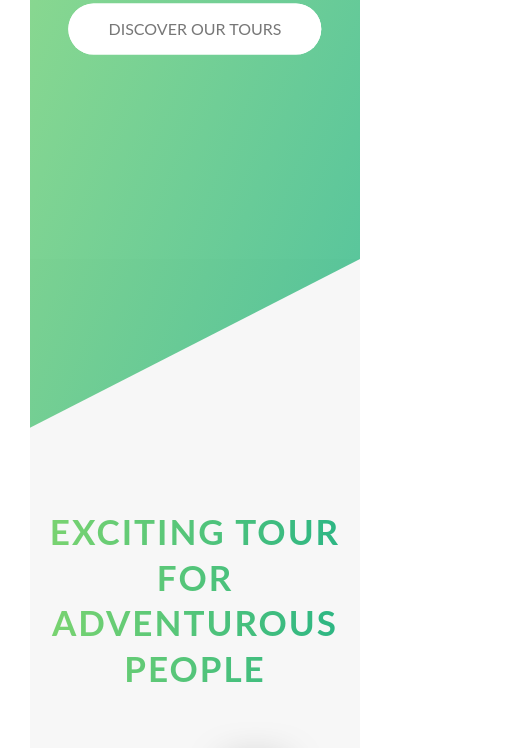
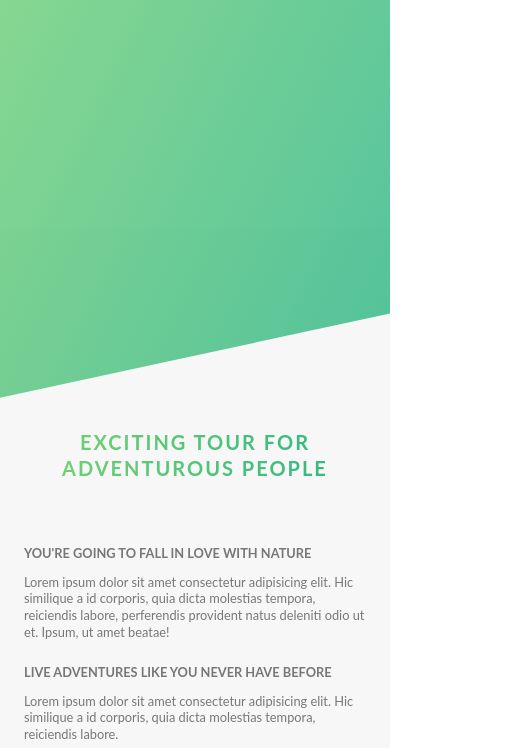
Before and after one commit to AnthonyMaldonadoCss/UdemyCourseAdvancedWebDesing, a website: page index.html in a window 390 px wide. Shown: the part 404-1152 px from the top of the page, 505 px wide, since content can reach past the window. Drawn offline with Linux system fonts and the light colour scheme.

Commit message:
Añadiendo media querys con sass

```diff
--- a/sass/abstracts/_mixins.scss
+++ b/sass/abstracts/_mixins.scss
@@ -12,3 +12,36 @@
 	left: 50%;
 	transform: translate(-50%, -50%);
 }
+
+
+// MEDIA QUERY MANAGER
+
+/*
+0 - 600px :Phone
+600 - 900px: Tablet Portrait
+900 - 1200px: Tablet Landscape
+[1200 - 1800px]: is where normal styles apply
+1800 +: Big desktop
+
+$breakpoint argument choices:
+- phone
+-tab-port
+-tab-land
+-big-desktop
+
+1em = 16px
+*/
+@mixin respond($breakpoint) {
+	@if $breakpoint == phone {
+		@media (max-width: 37.5em) {@content}; //600px
+	}
+	@if $breakpoint == tab-port {
+		@media (max-width: 56.25em) {@content}; //900px
+	}
+	@if $breakpoint == tab-land {
+		@media (max-width: 75em) {@content}; //1200px
+	}
+	@if $breakpoint == big-desktop {
+		@media (min-width: 112.5em) {@content}; //1800px
+	}
+}
--- a/sass/abstracts/_variables.scss
+++ b/sass/abstracts/_variables.scss
@@ -26,6 +26,8 @@ $default-font-size: 1.6rem;
 
 /*GRID*/
 
-$grid-width:114rem;
-$gutter-vertical:8rem;
-$gutter-horizontal:6rem;
+$grid-width: 114rem;
+$grid-width-small: 50rem;
+$gutter-vertical: 8rem;
+$gutter-vertical-small: 6rem;
+$gutter-horizontal: 6rem;
--- a/sass/base/_base.scss
+++ b/sass/base/_base.scss
@@ -5,9 +5,25 @@
 }
 
 html {
-	font-size: 62.5%;
+	font-size: 62.5%;/* width >=1200 && <=1800?      1rem = 10px; 10px/16px = 62.5% (en este caso 16px es el tamaño root es decir
+	el tamaño que la pagina asigna por defecto en caso de que no se defina esta propiedad)*/
+
+	@include respond(tab-land) { // width >=600 && <= 900?
+		font-size: 56.25%; //1 rem = 9px, 9/16 = 56.25%
+	}
+	@include respond(tab-port) { // width <=0 && <= 600?
+		font-size: 50%; //1 rem = 8px, 8/16 = 50%
+	}
+	@include respond(big-desktop) {
+		font-size: 75%; //1 rem = 12px, 12/16 = 75%
+	}
 }
 
 body {
 	box-sizing: border-box;
+	padding: 3rem;
+
+	@include respond(tab-port) {
+		padding: 0%;
+	}
 }
--- a/sass/base/_typography.scss
+++ b/sass/base/_typography.scss
@@ -4,7 +4,6 @@ body {
 	/*font-size: 16px;*/
 	line-height: 1.3;
 	color:$color-grey-dark;
-	padding: 3rem;
 }
 
 .heading-primary{
@@ -12,6 +11,7 @@ body {
 	text-transform: uppercase;
 	backface-visibility: hidden;
 	margin-bottom: 6rem;
+
 
 	&--main{
 		display: block; /*esta propiedad toma el width total y hace un <br> al comienzo y al final*/
@@ -22,6 +22,11 @@ body {
 		animation-name: moveInLeft;
 		animation-duration: 1s;
 		animation-timing-function: ease-out;
+
+		@include respond(phone) {
+			letter-spacing: 1rem;
+			font-size: 5rem;
+		}
 		/*
 		animation-iteration-count: 3;
 		animation-delay: 1s;
@@ -34,6 +39,10 @@ body {
 		font-weight: 700;
 		letter-spacing: 1.75rem;
 		animation: moveInRigth 1s ease-out;
+
+		@include respond(phone) {
+			letter-spacing: .5rem;
+		}
 	}
 }
 
@@ -47,6 +56,14 @@ body {
 	color: transparent;
 	letter-spacing: 2px;
 	transition: all .2s;
+
+	@include respond(tab-port){
+		font-size: 3rem;
+	}
+
+	@include respond(phone){
+		font-size: 2.5rem;
+	}
 
 	&:hover {
 		transform: skewY(2deg) skewX(15deg) scale(1.1);
--- a/sass/layout/_footer.scss
+++ b/sass/layout/_footer.scss
@@ -4,6 +4,10 @@
 	padding: 10rem 0;
 	font-size: 1.4rem;
 	color: $color-gray-ligth-1;
+
+	@include respond(tab-port){
+		padding: 8rem 0;
+	}
 
 
 	&__logo--box {
@@ -21,6 +25,11 @@
 		border-top:1px solid $color-grey-dark;
 		padding-top: 2rem;
 		display: inline-block;
+
+		@include respond(tab-port){
+			width: 100%;
+			text-align: center;
+		}
 	}
 
 	&__list {
@@ -59,5 +68,11 @@
 		width: 80%;
 		float: right;
 		text-align: center;
+
+		@include respond(tab-port){
+			width: 100%;
+			float: none;
+			text-align: center;
+		}
 	}
 }
--- a/sass/layout/_grid.scss
+++ b/sass/layout/_grid.scss
@@ -3,9 +3,18 @@
 	margin: 0 auto;
 
 
-	&:not(:last-child){
+	&:not(:last-child){ //con esto seleccionamos todo menos el ultimo elemento hijo
 		margin-bottom: $gutter-vertical;
-	} //con esto seleccionamos todo menos el ultimo elemento hijo
+
+		@include respond(tab-port) {
+				margin-bottom: $gutter-vertical-small;
+			}
+	}
+
+	@include respond(tab-port) {
+		max-width: $grid-width-small;
+		padding: 0 3rem;
+	}
 
 	@include clearfix;
 
@@ -16,6 +25,15 @@
 
 		&:not(:last-child){
 			margin-right: $gutter-horizontal;
+
+			@include respond(tab-port) {
+				margin-right: 0;
+				margin-bottom: $gutter-vertical-small;
+			}
+		}
+
+		@include respond(tab-port) {
+			width: 100% !important;
 		}
 	}
 
--- a/sass/layout/_header.scss
+++ b/sass/layout/_header.scss
@@ -8,6 +8,10 @@
 	background-position: top;
 	clip-path: polygon(0 0, 100% 0, 100% 75vh, 0 100%);
 	position: relative;
+
+	@include respond(phone){
+		clip-path: polygon(0 0, 100% 0, 100% 85vh, 0 100%);
+	}
 
 	&__logo-box {
 		position: absolute;
--- a/sass/layout/_navigation.scss
+++ b/sass/layout/_navigation.scss
@@ -17,6 +17,15 @@
 		box-shadow: 0 1rem 3rem rgba($color-black, .2);
 		text-align: center;
 		cursor: pointer;
+
+		@include respond (tab-port) {
+			top: 2rem;
+			right: 2rem;
+		}
+		@include respond (phone) {
+			top: 1.5rem;
+			right: 1.5rem;
+		}
 	}
 
 	&__background {
@@ -28,8 +37,16 @@
 		right: 3.5rem;
 		background-image: radial-gradient($primary-color-ligth, $primary-color-dark);
 		z-index: 1000;
+		transition: transform .8s cubic-bezier(0.86,0,0.07,1) ;
 
-		transition: transform .8s cubic-bezier(0.86,0,0.07,1) ;
+		@include respond (tab-port) {
+			top: 2rem;
+			right: 2rem;
+		}
+		@include respond (phone) {
+			top: 1.5rem;
+			right: 1.5rem;
+		}
 
 		//transform: scale(40);
 	}
```
Also changed, not shown: css/style.css.
